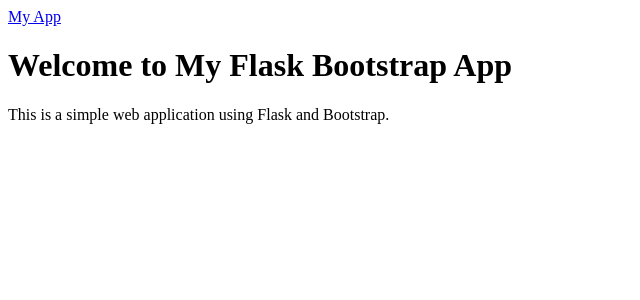
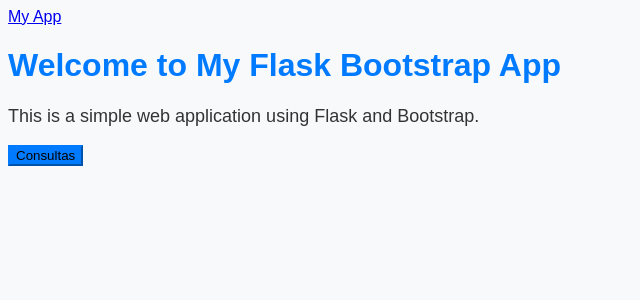
Before and after one commit to Mixcoatl120/consultas, a Flask app: page / in a window 1280 px wide. Shown: the top 300 px of the page, without its empty margins (0-640 px from the left). Run offline with Flask 3, Linux system fonts and the light colour scheme; some libraries are stand-ins or nearby versions.

Commit message:
Hola(~_~)

```diff
--- a/app.py
+++ b/app.py
@@ -7,7 +7,7 @@ bootstrap = Bootstrap(app)
 @app.route('/')
 def home():
     return render_template('home.html')
-#'<h1>hola mundo</h1> <button type="button" class="btn btn-primary btn-sm">Consultas</button>'
+#'<h1>hola mundo</h1> '
 
 if __name__ == '__main__':
     app.run(debug = True)
--- a/static/styles.css
+++ b/static/styles.css
@@ -0,0 +1,34 @@
+/* Custom styles for the web application */
+body {
+    background-color: #f8f9fa; /* Change the background color */
+    color: #333; /* Change the text color */
+    font-family: Arial, sans-serif;
+}
+
+.container {
+    margin-top: 20px;
+}
+
+.navbar {
+    margin-bottom: 20px;
+}
+
+/* Add some styling to the main content */
+h1 {
+    color: #007bff; /* Change the heading color */
+}
+
+p {
+    font-size: 18px;
+}
+
+/* Style buttons */
+.btn-primary {
+    background-color: #007bff;
+    border-color: #007bff;
+}
+
+    .btn-primary:hover {
+        background-color: #0056b3;
+        border-color: #0056b3;
+    }
--- a/templates/home.html
+++ b/templates/home.html
@@ -5,4 +5,5 @@
 {% block content %}
     <h1>Welcome to My Flask Bootstrap App</h1>
     <p>This is a simple web application using Flask and Bootstrap.</p>
+    <button type="button" class="btn btn-primary btn-sm">Consultas</button>
 {% endblock %}
```
